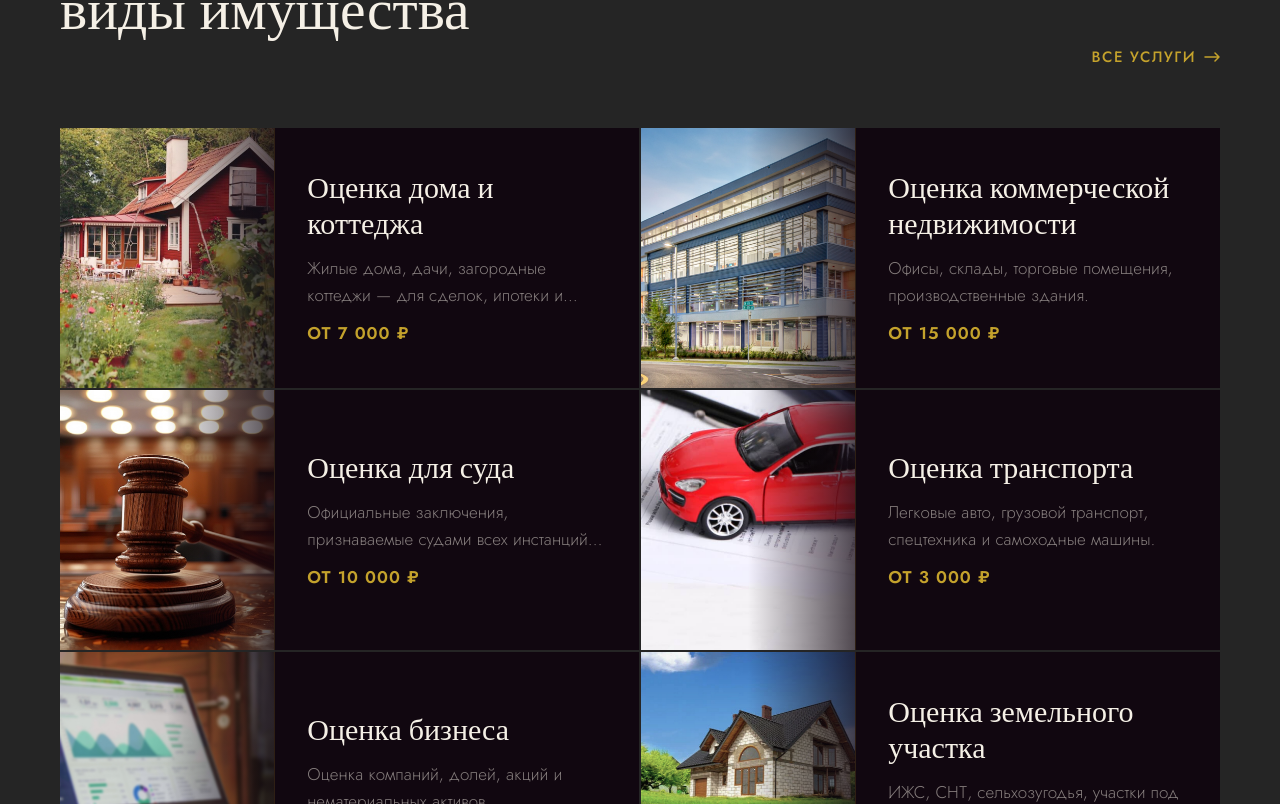
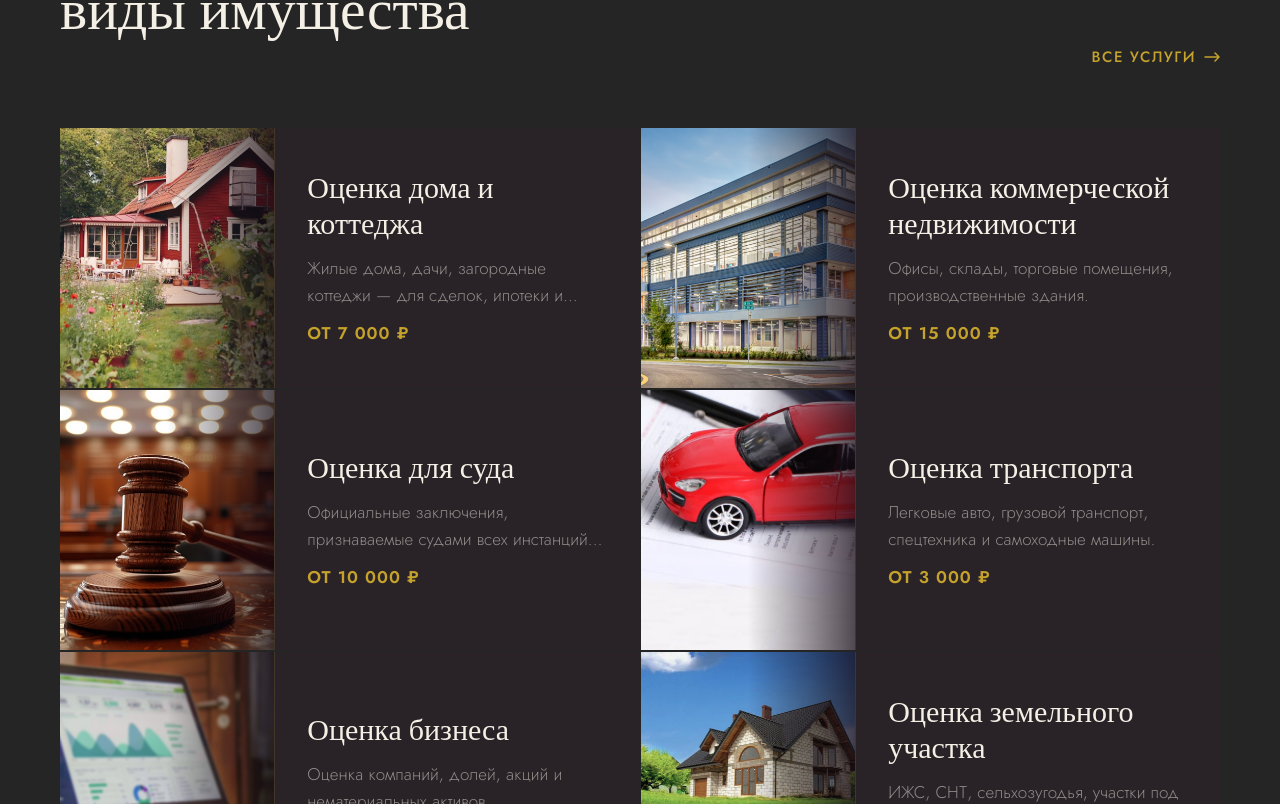
Before and after one commit to ukropik456-bot/korel-ocenka, a React (Vite) app: page / in a window 1280 px wide. Shown: the part 1216-2020 px from the top of the page. Built offline with nearby package versions, Linux system fonts and the light colour scheme; no server answers.

Commit message:
collor fix3

```diff
--- a/src/styles/global.css
+++ b/src/styles/global.css
@@ -411,7 +411,7 @@ body {
   display: flex;
   flex-direction: row;
   height: 260px;
-  background: #110710;
+  background: #292227;
   outline: 1px solid transparent;
   outline-offset: -1px;
   transition: outline-color .3s ease, transform .3s ease, box-shadow .3s ease;
@@ -443,7 +443,7 @@ body {
   flex-direction: column;
   justify-content: center;
   gap: 12px;
-  background: #110710;
+  background: #292227;
   flex-grow: 1;
   overflow: hidden;
 }
@@ -758,7 +758,7 @@ textarea.form-input { resize: vertical; min-height: 120px; }
   display: flex;
   flex-direction: row;
   height: 260px;
-  background: #3a183333;
+  background: #292227;
   overflow: hidden;
   outline: 1px solid transparent;
   outline-offset: -1px;
```
